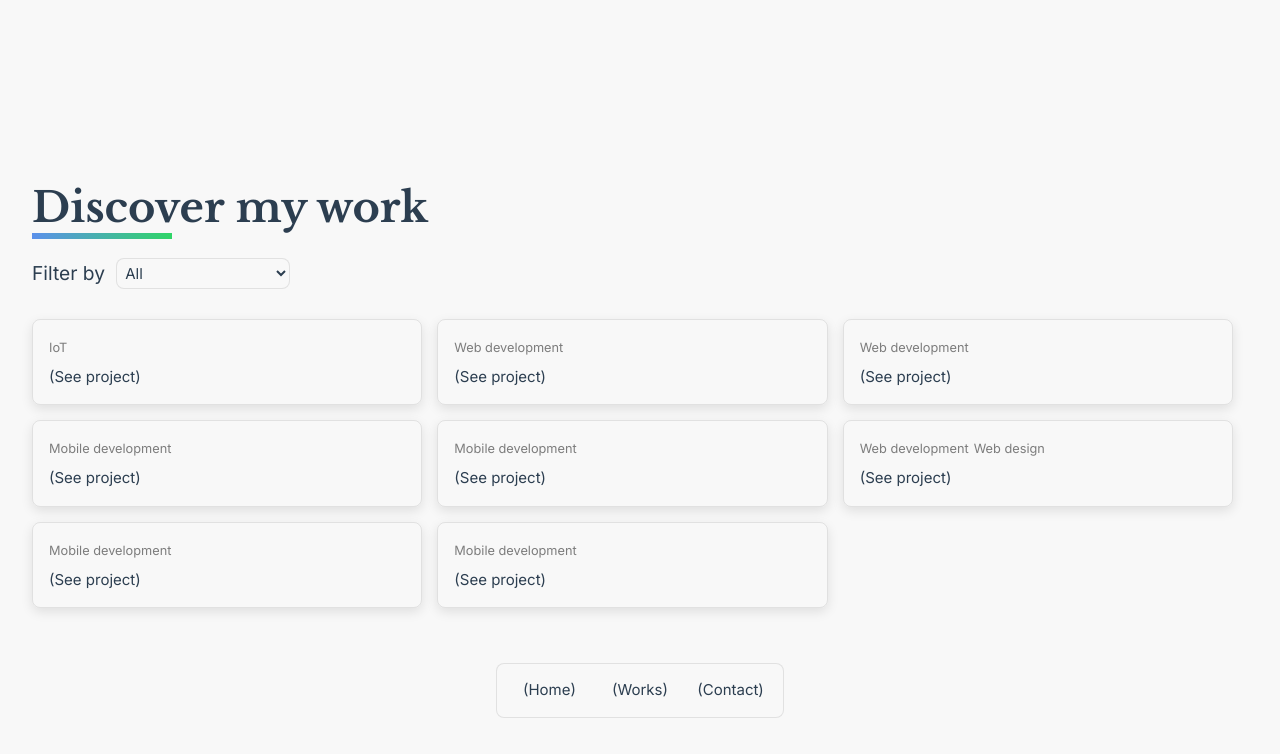
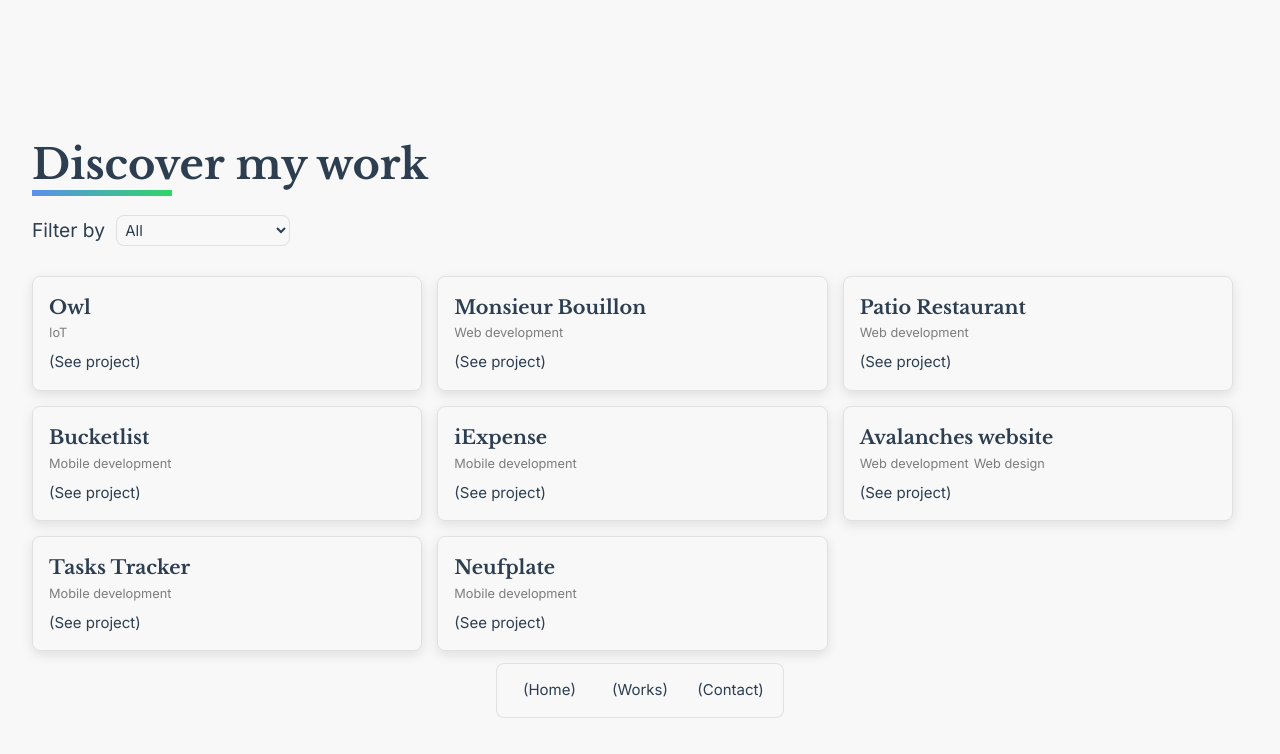
Before and after one commit to MathieuDubart/portfolio-vue, a Vue app: page /works in a window 1280 px wide. Shown: the top 754 px of the page. Built offline with nearby package versions, Linux system fonts and the light colour scheme.

Commit message:
fixing/fixing projects

```diff
--- a/src/projects-alt.json
+++ b/src/projects-alt.json
@@ -3,6 +3,7 @@
     "id": 0,
     "route":"/owl-radar",
     "title": "<span class='decorator'>Owl</span>",
+    "card_title": "Owl",
     "client": "School project",
     "cta_label": "Show GitHub repo",
     "href":"https://github.com/MathieuDubart/reversing_radar",
@@ -22,6 +23,7 @@
     "id": 1,
     "route":"/monsieur-bouillon",
     "title": "<span class='decorator'>Monsieur</span> Bouillon",
+    "card_title": "Monsieur Bouillon",
     "client": "Groupe Chevrier",
     "cta_label": "See it live",
     "href":"https://monsieurbouillon.ch/fr/",
@@ -42,6 +44,7 @@
     "id": 2,
     "route":"/patio-restaurant",
     "title": "<span class='decorator'>Patio</span> Restaurant",
+    "card_title": "Patio Restaurant",
     "client": "Groupe Chevrier",
     "cta_label": "See it live",
     "href":"https://lepatio-restaurant.ch/fr/",
@@ -62,6 +65,7 @@
     "id": 4,
     "route":"/bucketlist",
     "title": "<span class='decorator'>Bucketlist</span>",
+    "card_title": "Bucketlist",
     "client": "Myself",
     "cta_label": "Show GitHub repo",
     "href":"https://github.com/MathieuDubart/Bucketlist",
@@ -76,6 +80,7 @@
     "id": 5,
     "route":"/iexpense",
     "title": "<span class='decorator'>iExpense</span>",
+    "card_title": "iExpense",
     "client": "Myself",
     "cta_label": "Show GitHub repo",
     "href":"https://github.com/MathieuDubart/iExpense",
@@ -91,6 +96,7 @@
     "route":"/avalanches-annecy",
     "title": "Avalanches website",
     "client": "<span class='decorator'>Avalanches</span> Annecy",
+    "card_title": "Avalanches website",
     "cta_label": "See it live",
     "href":"https://avalanches-annecy.fr/",
     "intro":"<span class='bold'>Les Avalanches </span> is a football team located in Annecy. After my first internship, I was looking for a new one. With this in mind, I contacted the local football team to bring some freshness to their website. This also led to a photoshoot with this same team during football games.",
@@ -109,6 +115,7 @@
     "id": 7,
     "route":"/tasks-tracker",
     "title": "<span class='decorator'>Tasks</span> Tracker",
+    "card_title": "Tasks Tracker",
     "client": "Myself",
     "cta_label": "Show GitHub repo",
     "href":"https://github.com/MathieuDubart/tasks-tracker",
@@ -123,6 +130,7 @@
     "id": 8,
     "route":"/neufplate",
     "title": "<span class='decorator'>Neufplate</span>",
+    "card_title": "Neufplate",
     "client": "Myself",
     "cta_label": "Show GitHub repo",
     "href":"https://github.com/MathieuDubart/Neufplate",
--- a/src/views/ContactView.vue
+++ b/src/views/ContactView.vue
@@ -6,7 +6,7 @@
     <h2 class="title">You can also find me here! Don't be shy, come say hi!</h2>
     <div class="networks-container">
       <a href="https://github.com/mathieudubart" target="_blank" class="links">(GitHub)</a>
-      <a href="https://instagram.com/mathieudbrt" target="_blank" class="links">(Instagram)</a>
+      <!-- <a href="https://instagram.com/mathieudbrt" target="_blank" class="links">(Instagram)</a> -->
       <a href="https://www.linkedin.com/in/mathieu-dubart" target="_blank" class="links">(Linkedin)</a>
     </div>
   </div>
```
